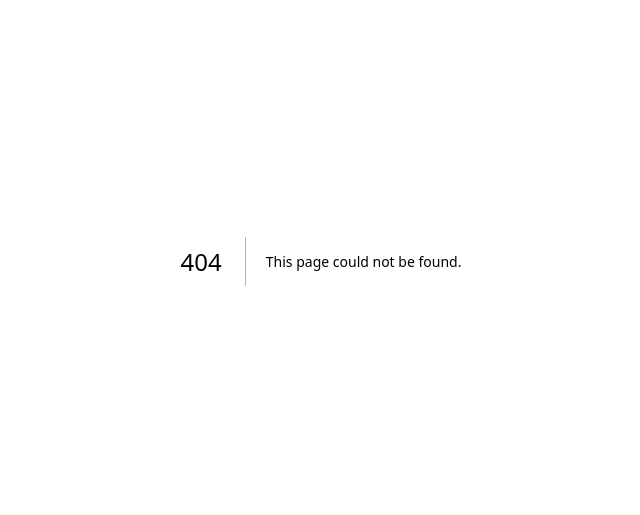
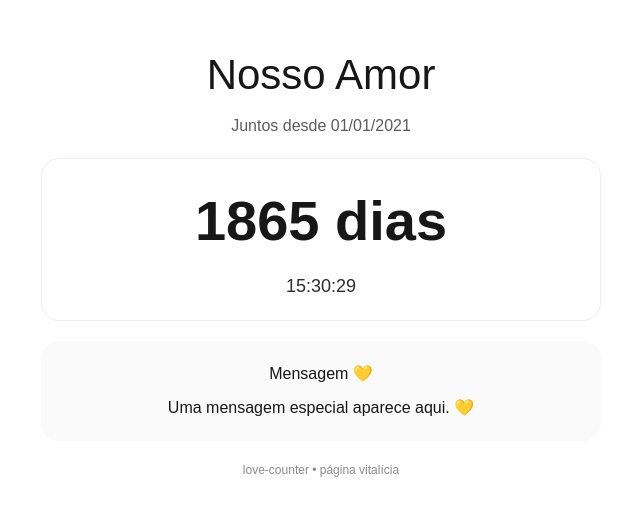
Before and after one commit to dlcdie/love-counter, a Next.js app: page /c in a window 1280 px wide. Before the commit this address had no page. Shown: the part 139-654 px from the top of the page, without its empty margins (319-959 px from the left). Built offline with nearby package versions, Linux system fonts and the light colour scheme.

Commit message:
add custom page via url params

```diff
--- /dev/null
+++ b/app/c/page.tsx
@@ -0,0 +1,72 @@
+"use client";
+
+import { useEffect, useMemo, useState } from "react";
+import { useSearchParams } from "next/navigation";
+
+function formatBR(dateStr?: string) {
+  if (!dateStr) return "";
+  // aceita "YYYY-MM-DD"
+  const [y, m, d] = dateStr.split("-");
+  if (!y || !m || !d) return dateStr;
+  return `${d}/${m}/${y}`;
+}
+
+export default function CustomPage() {
+  const sp = useSearchParams();
+  const nomes = sp.get("nomes") || "Nosso Amor";
+  const inicio = sp.get("inicio") || "2021-01-01";
+  const msg =
+    sp.get("msg") ||
+    "Uma mensagem especial aparece aqui. 💛";
+  const youtube = sp.get("yt"); // opcional
+
+  const inicioISO = useMemo(() => `${inicio}T00:00:00-03:00`, [inicio]);
+  const startDate = useMemo(() => new Date(inicioISO).getTime(), [inicioISO]);
+
+  const [now, setNow] = useState(Date.now());
+  useEffect(() => {
+    const i = setInterval(() => setNow(Date.now()), 1000);
+    return () => clearInterval(i);
+  }, []);
+
+  const diff = Math.max(0, now - startDate);
+  const totalSeconds = Math.floor(diff / 1000);
+
+  const days = Math.floor(totalSeconds / 86400);
+  const hours = Math.floor((totalSeconds % 86400) / 3600);
+  const minutes = Math.floor((totalSeconds % 3600) / 60);
+  const seconds = totalSeconds % 60;
+
+  return (
+    <main style={{ minHeight: "100vh", display: "grid", placeItems: "center", padding: 24 }}>
+      <div style={{ maxWidth: 560, width: "100%", textAlign: "center" }}>
+        <h1 style={{ fontSize: 42, marginBottom: 8 }}>{nomes}</h1>
+        <p style={{ opacity: 0.7, marginBottom: 20 }}>Juntos desde {formatBR(inicio)}</p>
+
+        <div style={{ border: "1px solid #eee", borderRadius: 18, padding: 20, marginBottom: 20 }}>
+          <div style={{ fontSize: 56, fontWeight: 700 }}>{days} dias</div>
+          <div style={{ marginTop: 10, fontSize: 18, opacity: 0.9 }}>
+            {hours.toString().padStart(2, "0")}:
+            {minutes.toString().padStart(2, "0")}:
+            {seconds.toString().padStart(2, "0")}
+          </div>
+        </div>
+
+        <div style={{ background: "#fafafa", borderRadius: 18, padding: 20, lineHeight: 1.6 }}>
+          <h2 style={{ marginBottom: 8 }}>Mensagem 💛</h2>
+          <p>{msg}</p>
+
+          {youtube ? (
+            <p style={{ marginTop: 12, fontSize: 13, opacity: 0.75 }}>
+              Música: {youtube}
+            </p>
+          ) : null}
+        </div>
+
+        <p style={{ marginTop: 20, fontSize: 12, opacity: 0.5 }}>
+          love-counter • página vitalícia
+        </p>
+      </div>
+    </main>
+  );
+}
```
